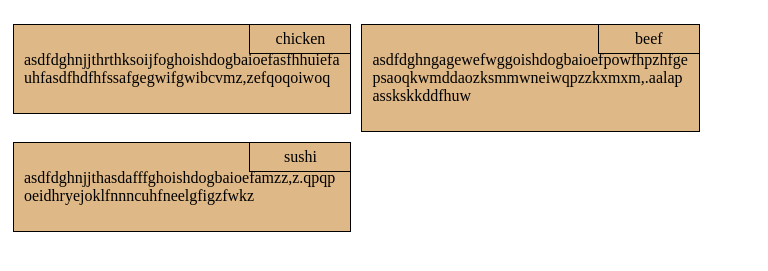
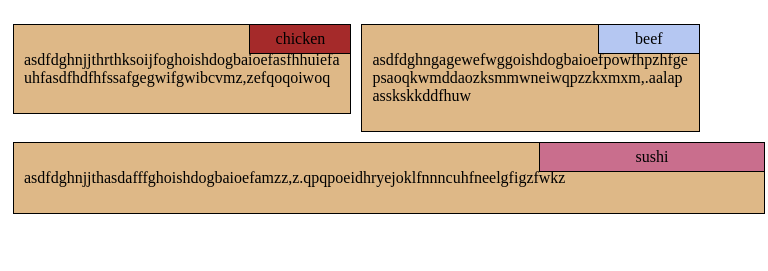
Before and after one commit to onanfield/nlh, a plain HTML site: page zb/index.html in a window 768 px wide. Shown: the part 61-332 px from the top of the page. Drawn offline with Linux system fonts and the light colour scheme.

Commit message:
Update zb.css

```diff
--- a/zb/CSS/zb.css
+++ b/zb/CSS/zb.css
@@ -24,11 +24,11 @@ section{
   right:0px;
   text-align:center;
 }
-.s1{
+#s1{
   background-color: #A52A2A;
 }
-.s2{background-color: #B5C7F2;}
-.s3{background-color: #C96E8D;}
+#s2{background-color: #B5C7F2;}
+#s3{background-color: #C96E8D;}
 @media (min-width: 992px){
 div{
   width:30%;
@@ -38,7 +38,7 @@ div{
  div{
   width:45%;
 }
-#di{width:100%;}
+.di{width:100%;}
 }
 @media (max-width: 767px){
   div{
```
